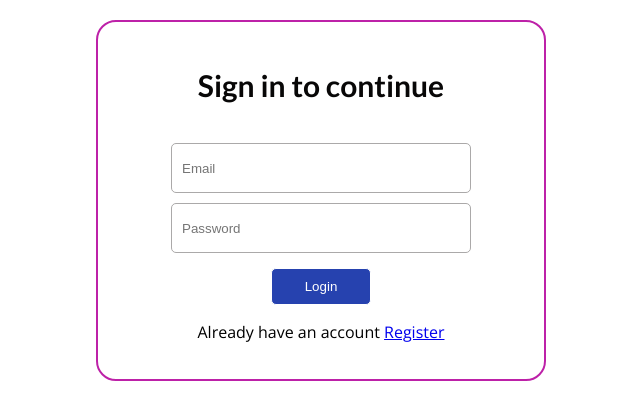
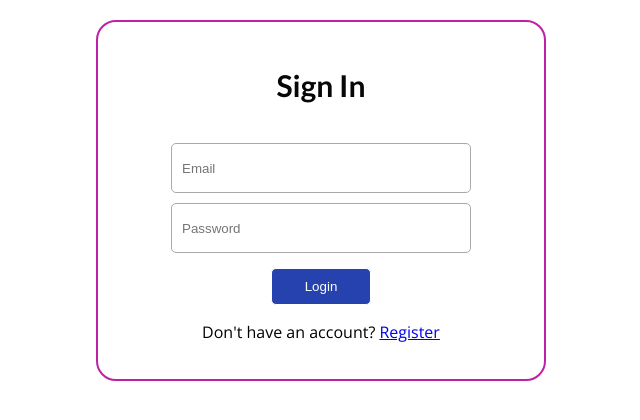
Before and after one commit to malakshaer/food-recipes, a Next.js app in the folder frontend/: page /login in a window 1280 px wide. Shown: the top 420 px of the page, without its empty margins (319-959 px from the left). Built offline with nearby package versions, Linux system fonts and the light colour scheme.

Commit message:
frontend: connect with backend

```diff
--- a/frontend/src/pages/login/index.jsx
+++ b/frontend/src/pages/login/index.jsx
@@ -1,13 +1,15 @@
 import classes from "./Login.module.css";
-import { useRef, useState } from "react";
+import { useRef, useState, useEffect } from "react";
+import { useRouter } from "next/router";
 import Link from "next/link";
 import axios from "axios";
-import { useRouter } from "next/router";
 
-const Login = () => {
+const Login = (token) => {
   const router = useRouter();
+
   const emailInputRef = useRef();
   const passwordInputRef = useRef();
+
   const [isSubmitting, setIsSubmitting] = useState(false);
   const [errorMessage, setErrorMessage] = useState(null);
 
@@ -34,6 +36,7 @@ const Login = () => {
       localStorage.setItem("token", response.data.token);
       router.push("/home");
     } catch (error) {
+      console.error("There was an error:", error);
       setErrorMessage(error.response.data.error || "An error occurred");
     }
 
@@ -42,8 +45,7 @@ const Login = () => {
 
   return (
     <form className={classes.form} onSubmit={handleSubmit}>
-      <h3>Sign in to continue</h3>
-
+      <h3>Sign In</h3>
       <div className={classes.input}>
         <input
           type="email"
@@ -69,7 +71,7 @@ const Login = () => {
         <button>Login</button>
         <div>
           <p>
-            Already have an account <Link href="/register">Register</Link>
+            Don't have an account? <Link href="/register">Register</Link>
           </p>
         </div>
       </div>
@@ -77,4 +79,17 @@ const Login = () => {
   );
 };
 
+// export async function getServerSideProps(data) {
+//   const response = await axios.post(`${process.env.API_ENDPOINT}login`, data);
+//   const responseData = JSON.stringify(response.data);
+//   const parsedData = JSON.parse(responseData);
+//   const token = parsedData.token;
+
+//   return {
+//     props: {
+//       token,
+//     },
+//   };
+// }
+
 export default Login;
```
